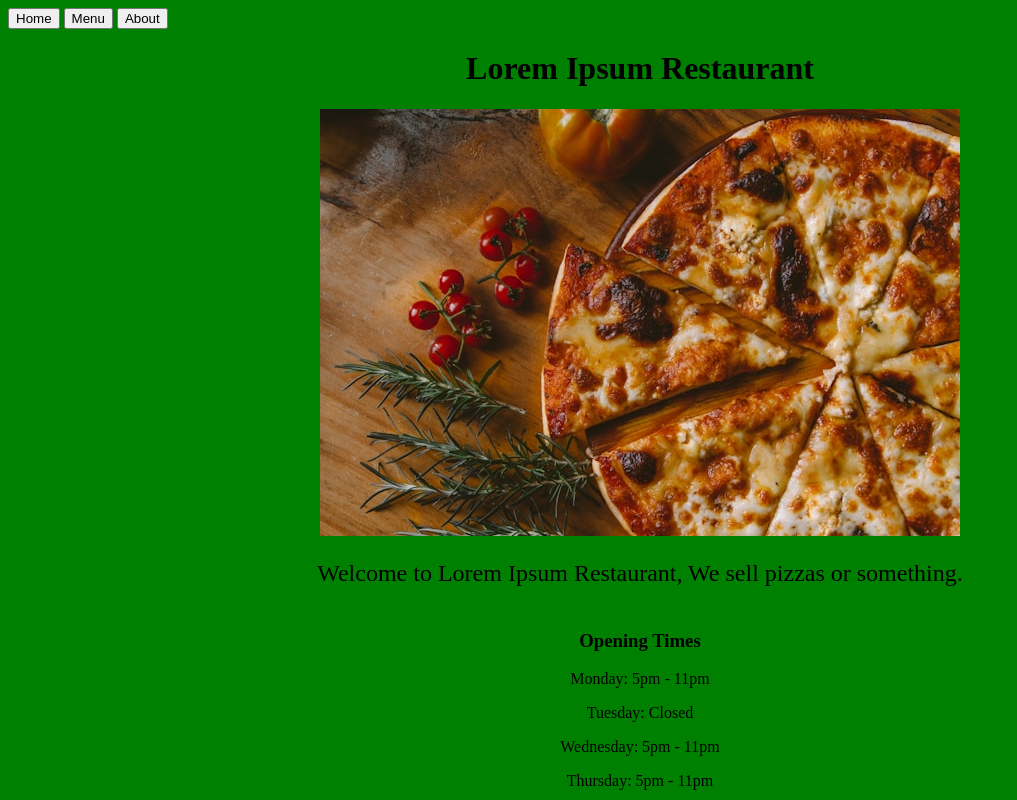
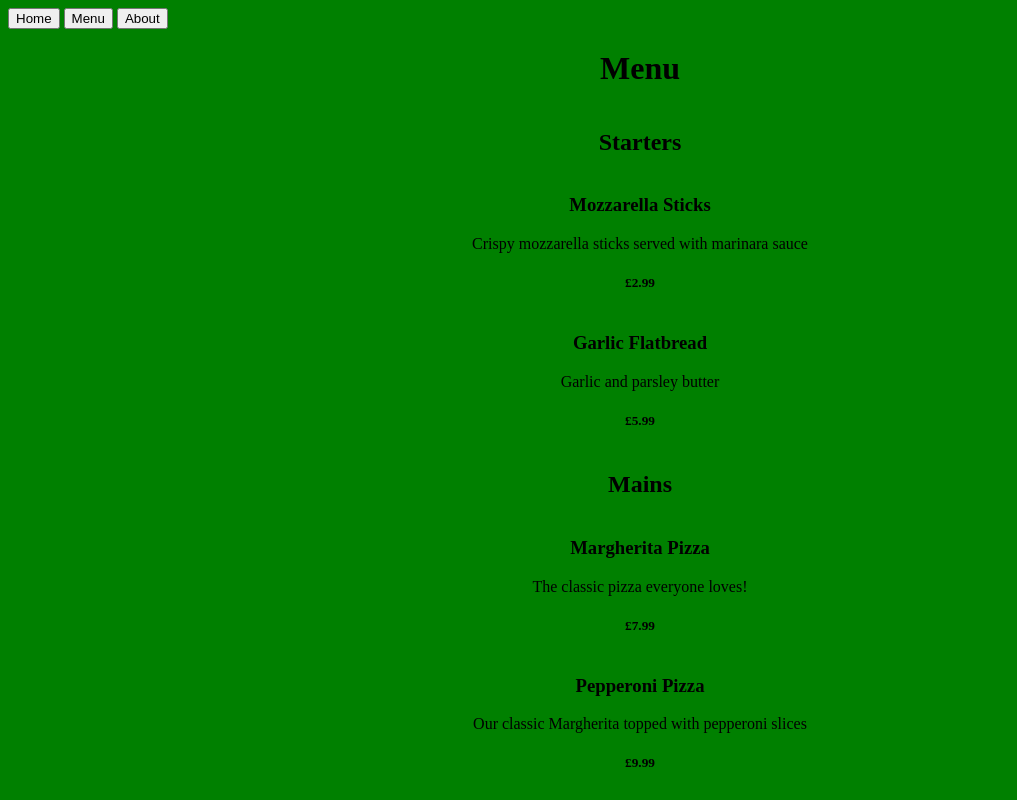
Before and after one commit to Linielt/restaurant-page, a website built with webpack: page src/template.html in a window 1280 px wide. Both pictures are taken after a click on the button "Menu". Shown: the top 800 px of the page, without its empty margins (0-1017 px from the left). Built offline with nearby package versions, Linux system fonts and the light colour scheme.

Commit message:
Made working Menu page

```diff
--- a/src/index.js
+++ b/src/index.js
@@ -1,6 +1,21 @@
 import "./styles.css";
 import { someVariable } from "./something";
 import { loadHomePage } from "./home";
+import { loadMenuPage } from "./menu";
+
+const content = document.getElementById('content');
 
 console.log(someVariable);
 loadHomePage();
+
+const homeButton = document.getElementById('home-button');
+homeButton.addEventListener("click", () => {
+    content.innerHTML = "";
+    loadHomePage();
+});
+
+const menuButton = document.getElementById('menu-button');
+menuButton.addEventListener("click", () => {
+    content.innerHTML = "";
+    loadMenuPage();
+})
--- /dev/null
+++ b/src/menu.js
@@ -0,0 +1,157 @@
+export const loadMenuPage = () => {
+    const content = document.getElementById("content");
+
+    const mainHeader = document.createElement('h1');
+    mainHeader.textContent = "Menu";
+
+    content.appendChild(mainHeader);
+
+    const startersContainer = document.createElement('div');
+    startersContainer.id = "starters-container";
+    startersContainer.className = "menu-items-container";
+
+    const startersHeader = document.createElement('h2');
+    startersHeader.textContent = "Starters";
+
+    const starters = [];
+
+    const mozzarellaSticks = new MenuItem(
+        "Mozzarella Sticks",
+        "Crispy mozzarella sticks served with marinara sauce",
+        "£2.99"
+    );
+
+    const garlicFlatbread = new MenuItem(
+        "Garlic Flatbread",
+        "Garlic and parsley butter",
+        "£5.99"
+    );
+
+    starters.push(mozzarellaSticks);
+    starters.push(garlicFlatbread);
+
+    for (let starter of starters) {
+        loadMenuItemIntoContainer(starter, startersContainer);
+    }
+
+    content.appendChild(startersHeader);
+    content.appendChild(startersContainer);
+
+    const mainsContainer = document.createElement('div');
+    mainsContainer.id = "mains-container";
+    mainsContainer.className = "menu-items-container";
+
+    const mainsHeader = document.createElement('h2');
+    mainsHeader.textContent = "Mains";
+
+    const mains = [];
+
+    const margheritaPizza = new MenuItem(
+        "Margherita Pizza",
+        "The classic pizza everyone loves!",
+        "£7.99"
+    );
+
+    const pepperoniPizza = new MenuItem(
+        "Pepperoni Pizza",
+        "Our classic Margherita topped with pepperoni slices",
+        "£9.99"
+    );
+
+    mains.push(margheritaPizza);
+    mains.push(pepperoniPizza);
+
+    for (let main of mains) {
+        loadMenuItemIntoContainer(main, mainsContainer);
+    }
+
+    content.appendChild(mainsHeader);
+    content.appendChild(mainsContainer);
+
+    const drinksContainer = document.createElement('div');
+    drinksContainer.id = "drinks-container";
+    drinksContainer.className = "menu-items-container";
+
+    const drinksHeader = document.createElement('h2');
+    drinksHeader.textContent = "Drinks";
+
+    const drinks = [];
+
+    const orangeJuice = new MenuItem(
+        "Orange Juice",
+        "Made from freshly squeezed oranges",
+        "£3.39"
+    );
+
+    const sparklingMineralWater = new MenuItem(
+        "Sparkling Mineral Water",
+        "",
+        "£2.99"
+    );
+
+    drinks.push(orangeJuice);
+    drinks.push(sparklingMineralWater);
+
+    for (let drink of drinks) {
+        loadMenuItemIntoContainer(drink, drinksContainer);
+    }
+
+    content.appendChild(drinksHeader);
+    content.appendChild(drinksContainer);
+}
+
+const loadMenuItemIntoContainer = (menuItem, container) => {
+    const menuItemContainer = document.createElement('div');
+    menuItemContainer.className = "menu-item-container";
+
+    const menuItemHeader = document.createElement('h3');
+    menuItemHeader.textContent = menuItem.name;
+
+    const menuItemDescription = document.createElement('p');
+    menuItemDescription.textContent = menuItem.description;
+
+    const menuItemPrice = document.createElement('h5');
+    menuItemPrice.textContent = menuItem.price;
+
+    menuItemContainer.appendChild(menuItemHeader);
+    menuItemContainer.appendChild(menuItemDescription);
+    menuItemContainer.appendChild(menuItemPrice);
+
+    container.appendChild(menuItemContainer);
+}
+
+class MenuItem {
+    #name;
+    #description;
+    #price;
+
+    constructor(name, description, price) {
+        this.#name = name;
+        this.#description = description;
+        this.#price = price;
+    }
+
+    get name() {
+        return this.#name;
+    }
+
+    set name(name) {
+        this.#name = name;
+    }
+
+    get description() {
+        return this.#description;
+    }
+
+    set description(description) {
+        this.#description = description;
+    }
+
+    get price() {
+        return this.#price;
+    }
+
+    set price(price) {
+        this.#price = price;
+    }
+}
--- a/src/styles.css
+++ b/src/styles.css
@@ -16,3 +16,12 @@ body {
 #opening-times-container {
     text-align: center;
 }
+
+.menu-items-container {
+    display: flex;
+    flex-direction: column;
+    align-items: center;
+    text-align: center;
+    box-sizing: border-box;
+    width: 100%;
+}
--- a/src/template.html
+++ b/src/template.html
@@ -8,9 +8,9 @@
 <body>
     <header>
         <nav>
-            <button type="button">Home</button>
-            <button type="button">Menu</button>
-            <button type="button">About</button>
+            <button type="button" id="home-button">Home</button>
+            <button type="button" id="menu-button">Menu</button>
+            <button type="button" id="about-button">About</button>
         </nav>
     </header>
     <div id="content"></div>
```
